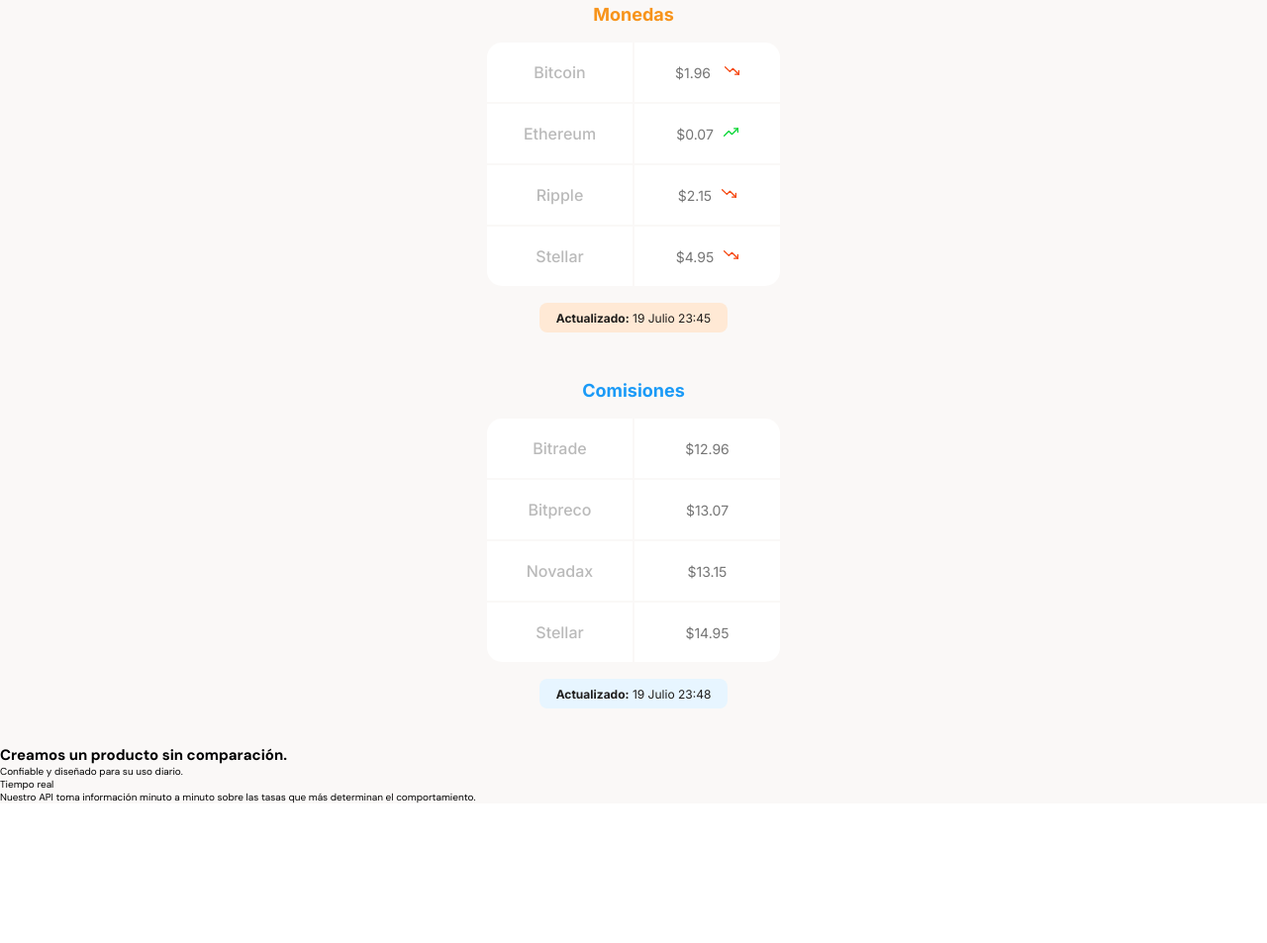
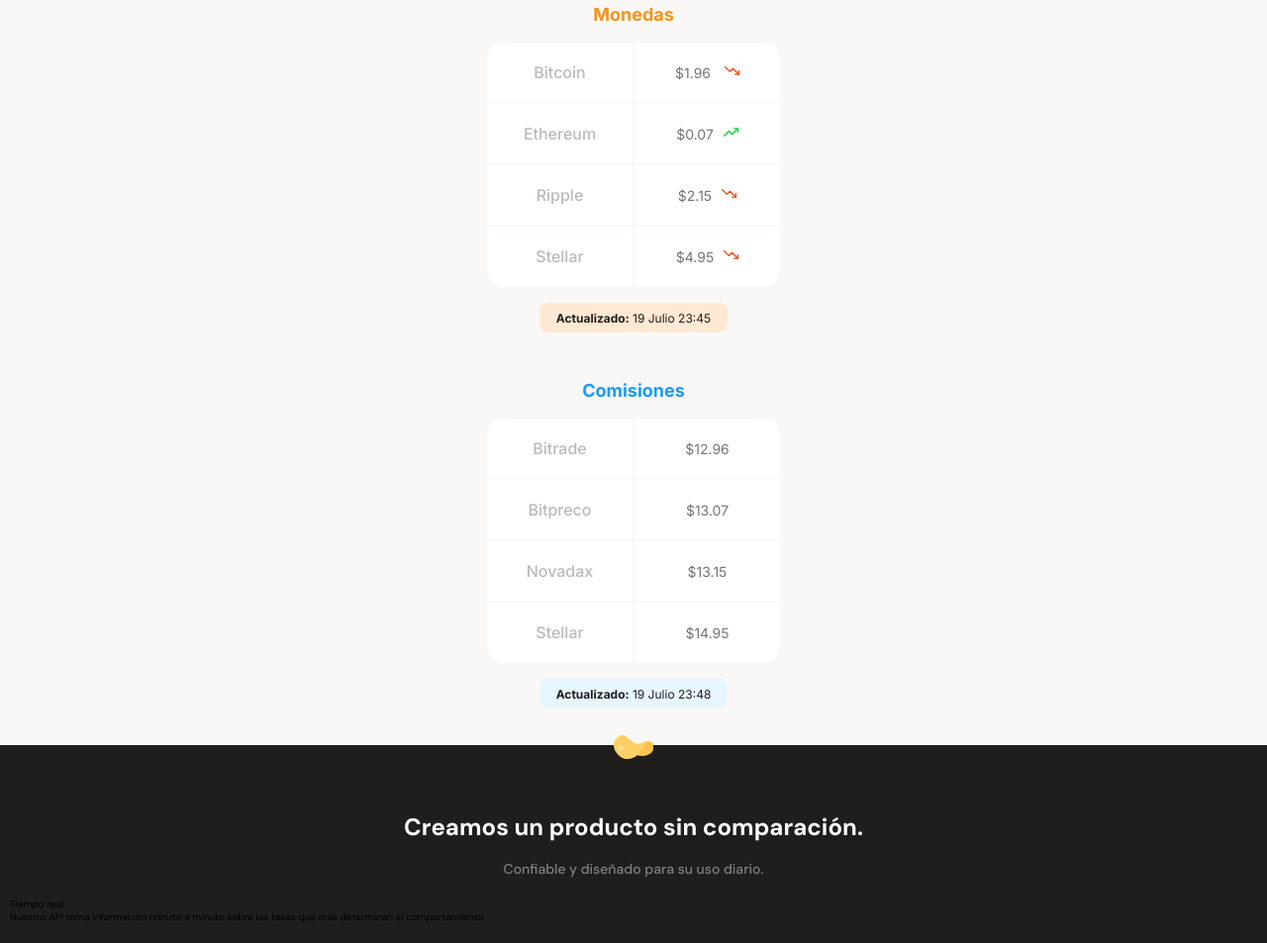
Before and after one commit to matiaswasiak/BataBit, a plain HTML site: page index.html in a window 1280 px wide. Shown: the part 765-1718 px from the top of the page at 99% size. Before the commit the page ends 1577 px from the top, so only its background shows below. Drawn offline with Linux system fonts and the light colour scheme.

Commit message:
profit section styles

```diff
--- a/index.html
+++ b/index.html
@@ -101,8 +101,8 @@
         </section>
       </section>
       <section class="main-product-detail">
-        <span></span>
-        <div>
+        <span class="product-detail--batata-logo"></span>
+        <div class="product-detail--title">
           <h2>Creamos un producto sin comparación.</h2>
           <p>Confiable y diseñado para su uso diario.</p>
         </div>
--- a/style.css
+++ b/style.css
@@ -234,3 +234,42 @@
   line-height: 1.5rem;
   color: var(--warm-black);
 }
+
+.main-product-detail {
+  position: relative;
+  width: 100%;
+  min-width: 320px;
+  height: auto;
+  padding: 20px 10px;
+  background-color: var(--warm-black);
+}
+.product-detail--batata-logo {
+  position: absolute;
+  width: 40px;
+  height: 25px;
+  top: -10px;
+  left: calc(50% - 20px);
+  background-image: url("./assets/icons/batata.svg");
+}
+.product-detail--title {
+  width: 90%;
+  min-width: 288px;
+  height: auto;
+  margin: 0 auto;
+  margin-top: 50px;
+  text-align: center;
+}
+.product-detail--title h2 {
+  margin-bottom: 20px;
+  font-size: 2.4rem;
+  font-weight: bold;
+  line-height: 2.6rem;
+  color: var(--just-white);
+}
+.product-detail--title p {
+  margin-bottom: 20px;
+  font-size: 1.4rem;
+  font-weight: 500;
+  line-height: 1.8rem;
+  color: #808080;
+}
```
